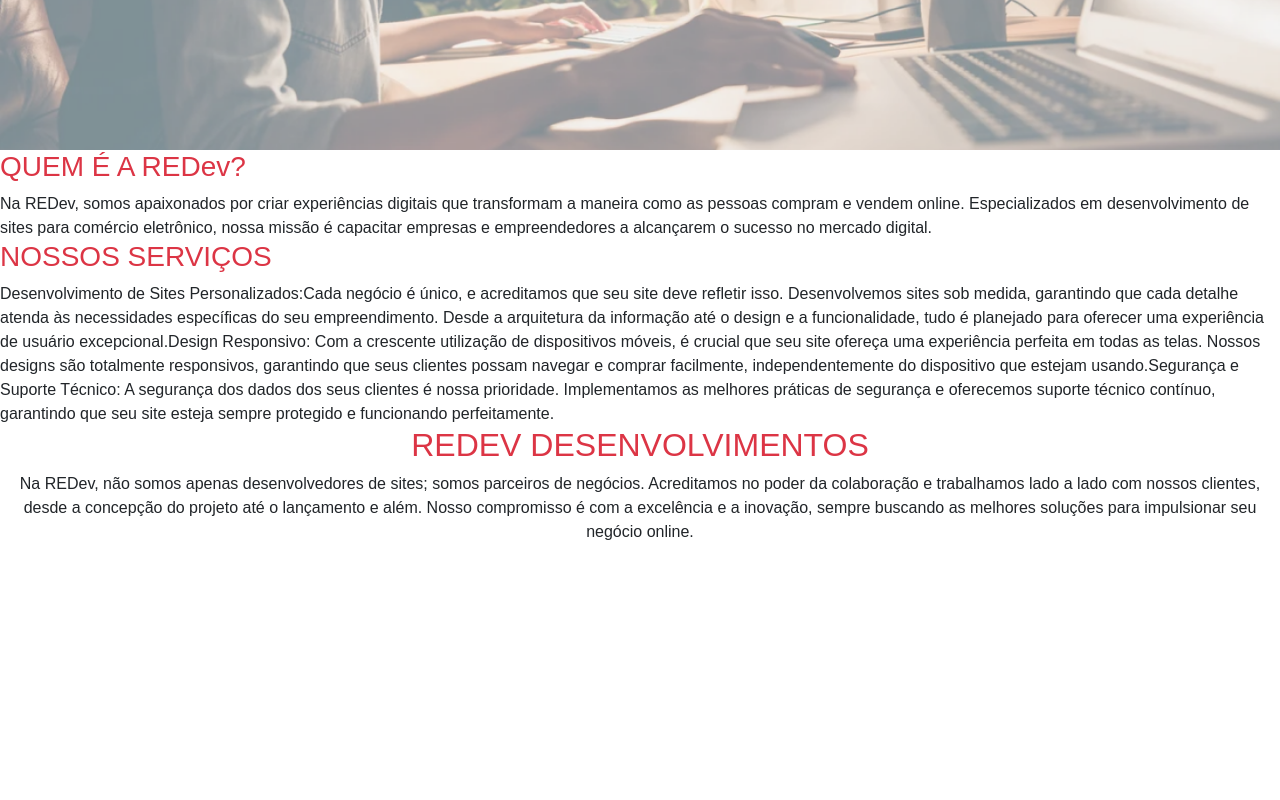
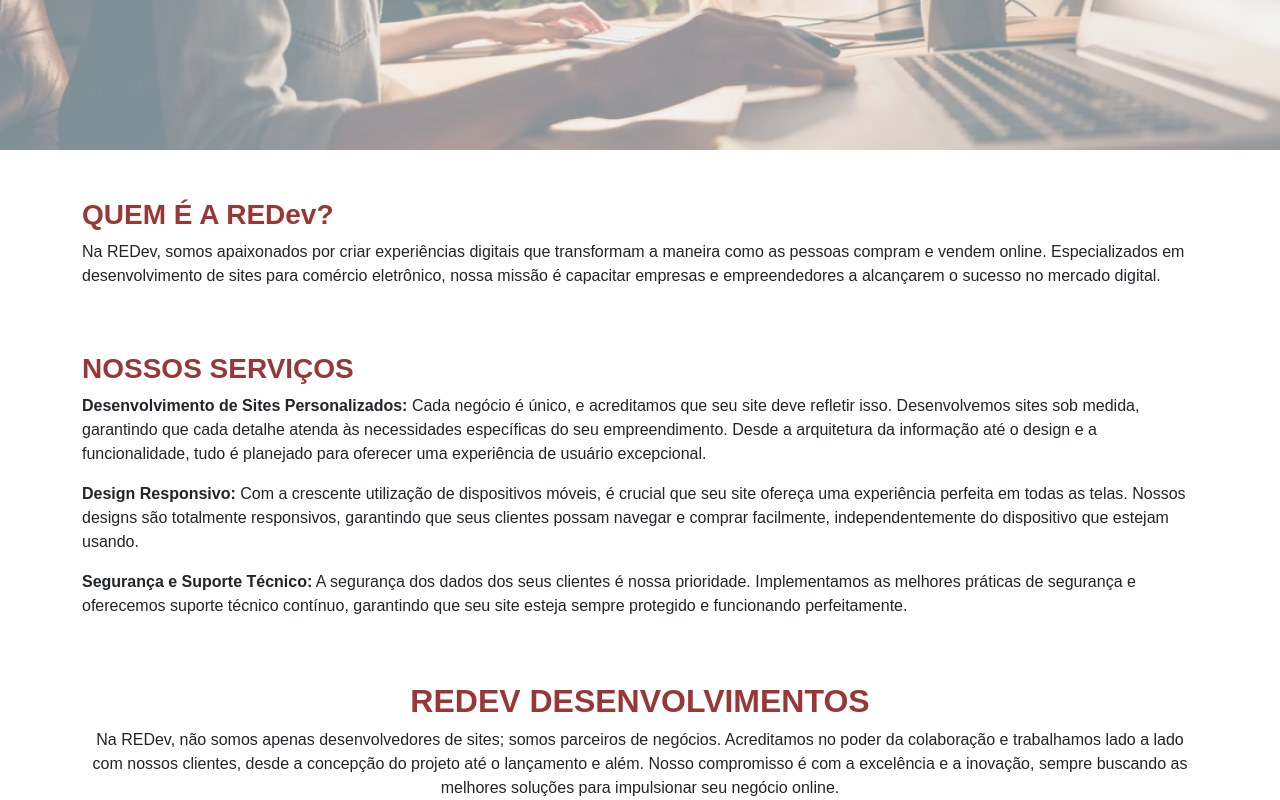
Before and after one commit to RafaeleRibeiro/Entrelinhas, a React (Vite) app in the folder site-entrelinhas/: page / in a window 1280 px wide. Shown: the part 566-1366 px from the top of the page. Before the commit the page ends 1110 px from the top, so only its background shows below. Built offline with nearby package versions, Linux system fonts and the light colour scheme; a web font is replaced by a local one.

Commit message:
modificando o css

```diff
--- a/site-entrelinhas/src/components/header/Header.jsx
+++ b/site-entrelinhas/src/components/header/Header.jsx
@@ -15,7 +15,7 @@ const Header = () => {
         <a className="btn btn-danger btn-lg" href="#">
           Sobre nós
         </a>
-        <a className="btn btn-danger btn-lg" href="#">
+        <a className="btn btn-danger btn-lg" href="#NossosServicos">
           Nossos Serviços
         </a>
         <a className="btn btn-danger btn-lg" href="#">
--- a/site-entrelinhas/src/components/info/Info.css
+++ b/site-entrelinhas/src/components/info/Info.css
@@ -1,3 +1,4 @@
-.info h3{
-    color: #851111;
+.container .text-danger{
+    color: #851111d6 !important;
+    font-weight: bold;
 }
--- a/site-entrelinhas/src/components/info/Info.jsx
+++ b/site-entrelinhas/src/components/info/Info.jsx
@@ -4,50 +4,54 @@ import "./Info.css";
 const Info = () => {
   return (
     <>
+      <div className="container">
         <div>
-        <h3  className=" text-danger">QUEM É A REDev?</h3>
-        <a>
+          <h3 className=" text-danger pt-5">QUEM É A REDev?</h3>
+          <p>
             Na REDev, somos apaixonados por criar experiências digitais que
             transformam a maneira como as pessoas compram e vendem online.
             Especializados em desenvolvimento de sites para comércio eletrônico,
             nossa missão é capacitar empresas e empreendedores a alcançarem o
             sucesso no mercado digital.
+          </p>
+        </div>
+        <div>
+          <h3 id="NossosServicos" className="text-danger pt-5">
+            NOSSOS SERVIÇOS
+          </h3>
+          <p>
+            <strong>Desenvolvimento de Sites Personalizados:</strong> Cada
+            negócio é único, e acreditamos que seu site deve refletir isso.
+            Desenvolvemos sites sob medida, garantindo que cada detalhe atenda
+            às necessidades específicas do seu empreendimento. Desde a
+            arquitetura da informação até o design e a funcionalidade, tudo é
+            planejado para oferecer uma experiência de usuário excepcional.
+          </p>
+          <p>
+            <b>Design Responsivo:</b>  Com a crescente utilização de dispositivos
+            móveis, é crucial que seu site ofereça uma experiência perfeita em
+            todas as telas. Nossos designs são totalmente responsivos,
+            garantindo que seus clientes possam navegar e comprar facilmente,
+            independentemente do dispositivo que estejam usando.
+          </p>
+          <p>
+           <b>Segurança e Suporte Técnico:</b>  A segurança dos dados dos seus clientes
+            é nossa prioridade. Implementamos as melhores práticas de segurança
+            e oferecemos suporte técnico contínuo, garantindo que seu site
+            esteja sempre protegido e funcionando perfeitamente.
+          </p>
+        </div>
+        <div className="text-center">
+          <h2 className=" text-danger pt-5">REDEV DESENVOLVIMENTOS</h2>
+          <a>
+            Na REDev, não somos apenas desenvolvedores de sites; somos parceiros
+            de negócios. Acreditamos no poder da colaboração e trabalhamos lado
+            a lado com nossos clientes, desde a concepção do projeto até o
+            lançamento e além. Nosso compromisso é com a excelência e a
+            inovação, sempre buscando as melhores soluções para impulsionar seu
+            negócio online.
           </a>
         </div>
-      <div>
-        <h3 className="text-danger">NOSSOS SERVIÇOS</h3>
-        <a>
-          Desenvolvimento de Sites Personalizados:Cada negócio é único, e
-          acreditamos que seu site deve refletir isso. Desenvolvemos sites sob
-          medida, garantindo que cada detalhe atenda às necessidades específicas
-          do seu empreendimento. Desde a arquitetura da informação até o design
-          e a funcionalidade, tudo é planejado para oferecer uma experiência de
-          usuário excepcional.
-        </a>
-        <a>
-          Design Responsivo: Com a crescente utilização de dispositivos móveis,
-          é crucial que seu site ofereça uma experiência perfeita em todas as
-          telas. Nossos designs são totalmente responsivos, garantindo que seus
-          clientes possam navegar e comprar facilmente, independentemente do
-          dispositivo que estejam usando.
-        </a>
-        <a>
-          Segurança e Suporte Técnico: A segurança dos dados dos seus clientes é
-          nossa prioridade. Implementamos as melhores práticas de segurança e
-          oferecemos suporte técnico contínuo, garantindo que seu site esteja
-          sempre protegido e funcionando perfeitamente.
-        </a>
-      </div>
-      <div className="text-center">
-        <h2 className=" text-danger">REDEV DESENVOLVIMENTOS</h2>
-        <a>
-          Na REDev, não somos apenas desenvolvedores de sites; somos parceiros
-          de negócios. Acreditamos no poder da colaboração e trabalhamos lado a
-          lado com nossos clientes, desde a concepção do projeto até o
-          lançamento e além. Nosso compromisso é com a excelência e a inovação,
-          sempre buscando as melhores soluções para impulsionar seu negócio
-          online.
-        </a>
       </div>
     </>
   );
```
Lines whose indentation alone changed are shown as unchanged.
